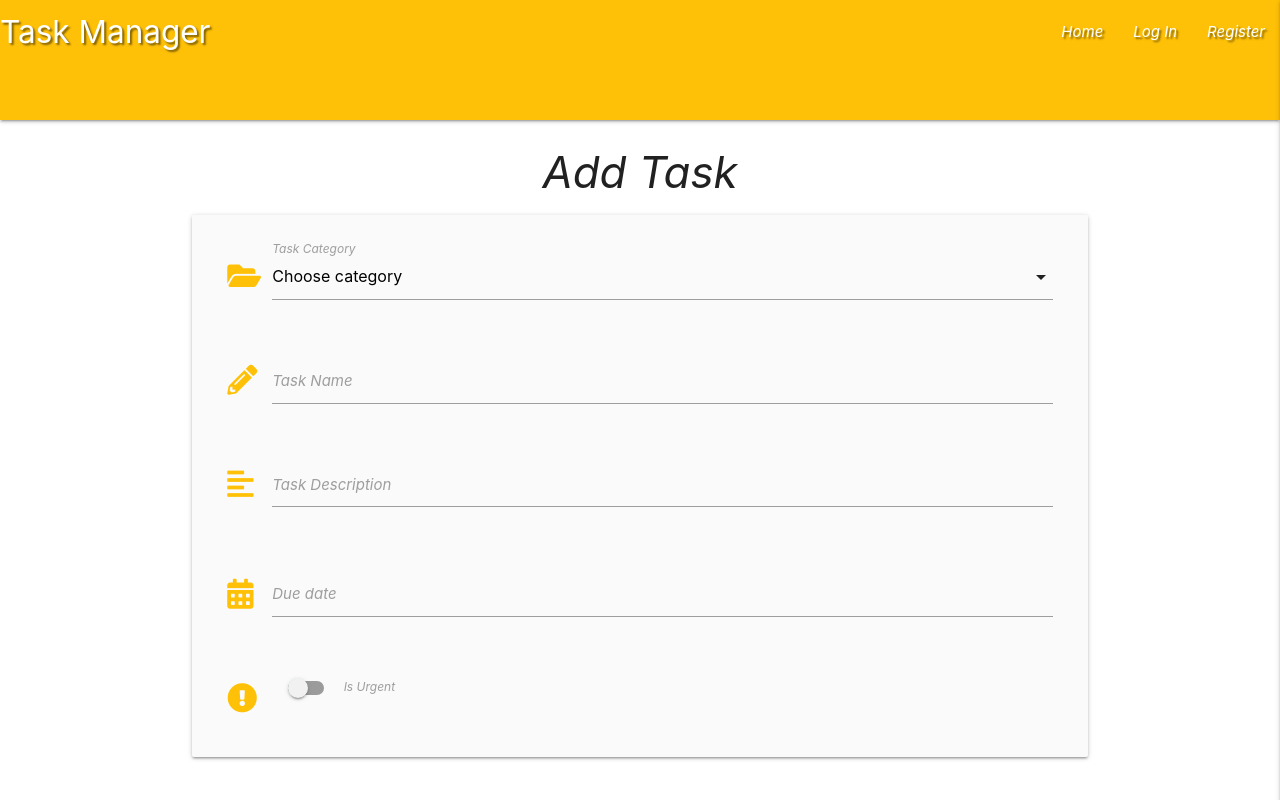
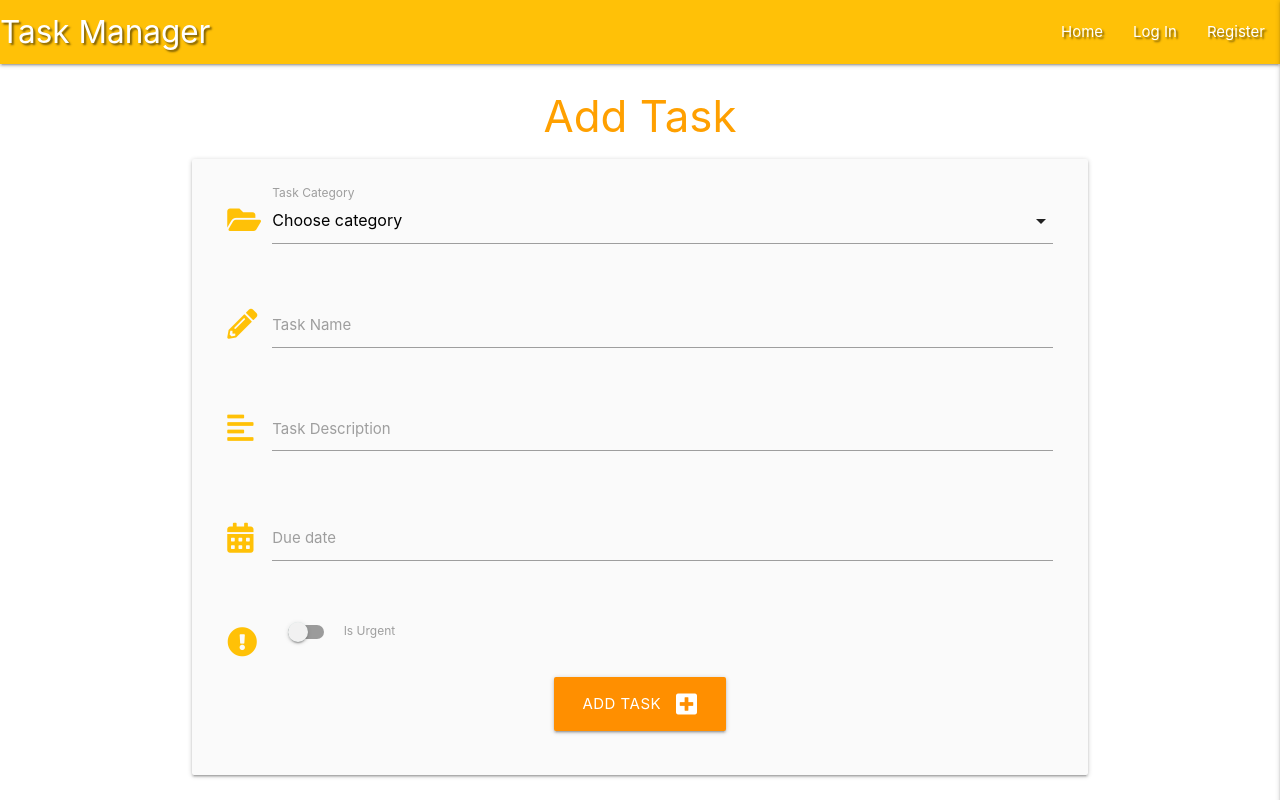
Before and after one commit to oisintohak/flask-task-manager-project, a Flask app: page /add_task in a window 1280 px wide. Run offline with Flask 2, Linux system fonts and the light colour scheme; data that the repository does not hold is empty; some libraries are stand-ins or nearby versions.

Commit message:
allow user to submit task to database

```diff
--- a/app.py
+++ b/app.py
@@ -92,8 +92,22 @@
     return redirect(url_for("login"))
 
 
-@app.route("/add_task")
+@app.route("/add_task", methods=["GET", "POST"])
 def add_task():
+    if request.method == "POST":
+        is_urgent = "on" if request.form.get("is_urgent") else "off"
+        task = {
+            "category_name": request.form.get("category_name"),
+            "task_name": request.form.get("task_name"),
+            "task_description": request.form.get("task_description"),
+            "is_urgent": is_urgent,
+            "due_date": request.form.get("due_date"),
+            "created_by": session["user"]
+        }
+        mongo.db.tasks.insert_one(task)
+        flash("Task Successfully Added")
+        return redirect(url_for("get_tasks"))
+
     categories = mongo.db.categories.find().sort("category_name", 1)
     return render_template("add_task.html", categories=categories)
 
--- a/templates/add_task.html
+++ b/templates/add_task.html
@@ -1,22 +1,24 @@
 {% extends "base.html" %}
 {% block content %}
 
-<h3 class="center-align">Add Task</h3>
+<h3 class="amber-text text-darken-2 center-align">Add Task</h3>
 
 <div class="row card-panel grey lighten-5">
-  <form class="col s12" method="POST" action="">
+  <form class="col s12" method="POST" action="{{ url_for('add_task') }}">
+    <!-- category select  -->
     <div class="row">
       <div class="input-field col s12">
         <i class="fas fa-folder-open prefix amber-text text-amber-lighten-1"></i>
         <select id="category_name" name="category_name" class="validate" required>
           <option value="" disabled selected>Choose category</option>
           {% for category in categories %}
-            <option value="{{ category.category_name }}">{{ category.category_name }}</option>
+          <option value="{{ category.category_name }}">{{ category.category_name }}</option>
           {% endfor %}
         </select>
         <label for="category_name">Task Category</label>
       </div>
     </div>
+    <!-- task name -->
     <div class="row">
       <div class="input-field col s12">
         <i class="fas fa-pencil-alt prefix amber-text text-amber-lighten-1"></i>
@@ -24,6 +26,7 @@
         <label for="task_name">Task Name</label>
       </div>
     </div>
+    <!-- task description -->
     <div class="row">
       <div class="input-field col s12">
         <i class="fas fa-align-left prefix amber-text text-amber-lighten-1"></i>
@@ -32,6 +35,7 @@
         <label for="textarea1">Task Description</label>
       </div>
     </div>
+    <!-- due date picker -->
     <div class="row">
       <div class="input-field col s12">
         <i class="fas fa-calendar-alt prefix amber-text text-amber-lighten-1"></i>
@@ -39,6 +43,7 @@
         <label for="due_date">Due date</label>
       </div>
     </div>
+    <!-- Is urgent switch -->
     <div class="row">
       <div class="input-field col s12">
         <div class="switch">
@@ -52,8 +57,15 @@
 
       </div>
     </div>
-</div>
-</form>
+    <!-- submit button -->
+    <div class="row">
+      <div class="col s12 center-align">
+        <button type="submit" class="btn-large amber darken-3">
+          Add Task <i class="fas fa-plus-square right"></i>
+        </button>
+      </div>
+    </div>
+  </form>
 </div>
 
 {% endblock %}
--- a/templates/base.html
+++ b/templates/base.html
@@ -21,7 +21,7 @@
     <nav class="nav-extended text-shadow amber">
       <div class="nav-wrapper">
         <a href="{{ url_for('get_tasks') }}" class="brand-logo">Task Manager</a>
-        <a href="#" data-target="mobile-demo" class="sidenav-trigger right"><i class="material-icons"><i
+        <a href="#" data-target="mobile-demo" class="sidenav-trigger right"><i
               class="fas fa-bars"></i></a>
         <ul class="right hide-on-med-and-down">
           <li><a href="{{ url_for('get_tasks') }}">Home</a></li>
--- a/templates/tasks.html
+++ b/templates/tasks.html
@@ -1,5 +1,7 @@
 {% extends "base.html" %}
 {% block content %}
+<h3 class="amber-text text-darken-2 center-align">All Tasks</h3>
+
   <ul class="collapsible">
     {% for task in tasks %}
     <li>
@@ -13,6 +15,7 @@
         <div class="collapsible-body">
             <strong>{{ task.category_name }}</strong>
             <p>{{ task.task_description }}</p>
+            <p><em>by: {{ task.created_by }}</em></p>
         </div>
     </li>
     {% endfor %}
```
